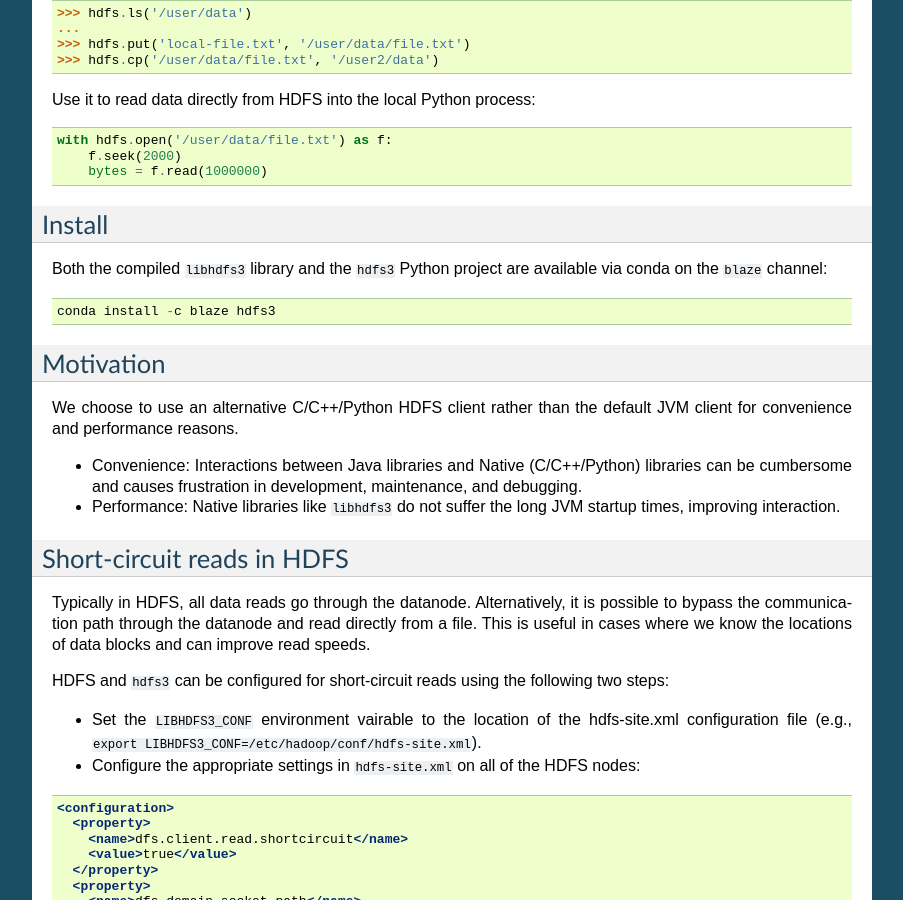
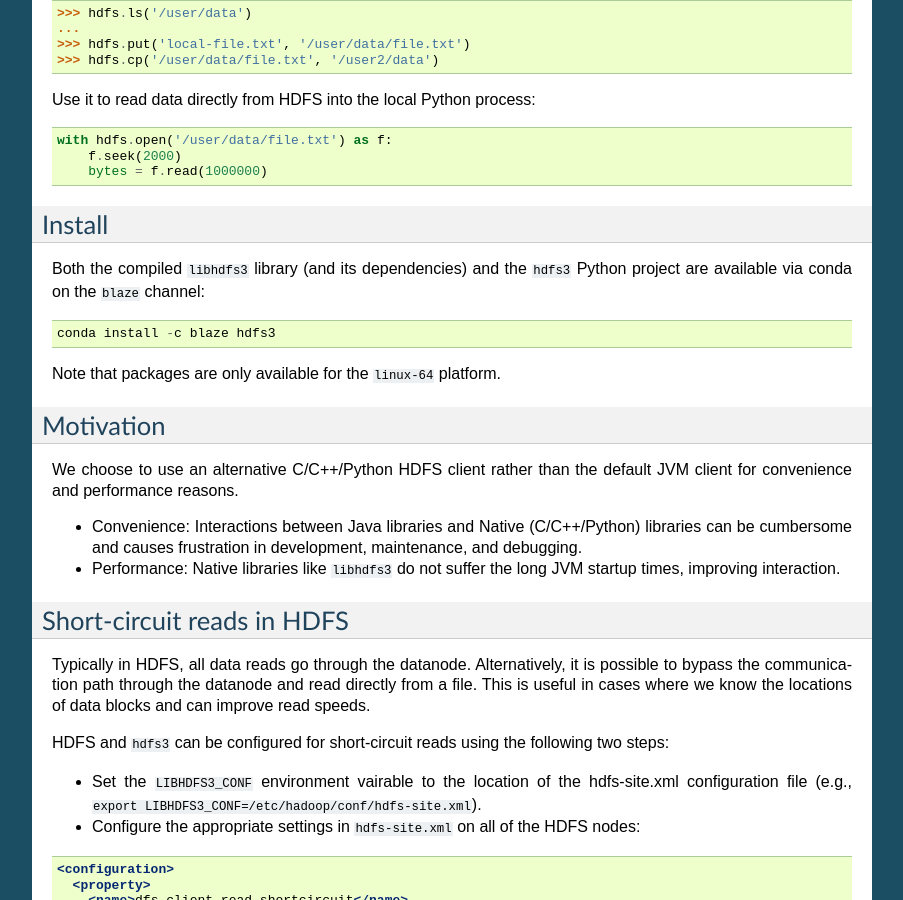
Before and after one commit to dask/hdfs3, a Sphinx documentation site: the page built from docs/source/index.rst, in a window 1280 px wide and 900 px high, scrolled down 420 px. Shown: the whole window, without its empty margins (198-1101 px from the left). Built offline with Sphinx 7.4.7, drawn with Linux system fonts in a browser that asks for light colours.

Commit message:
Minor edit to install section

```diff
--- a/docs/source/index.rst
+++ b/docs/source/index.rst
@@ -41,11 +41,12 @@ Use it to read data directly from HDFS into the local Python process:
 Install
 -------
 
-Both the compiled ``libhdfs3`` library and the ``hdfs3`` Python project are
-available via conda on the ``blaze`` channel::
+Both the compiled ``libhdfs3`` library (and its dependencies) and the ``hdfs3``
+Python project are available via conda on the ``blaze`` channel::
 
    conda install -c blaze hdfs3
 
+Note that packages are only available for the ``linux-64`` platform.
 
 Motivation
 ----------
```
